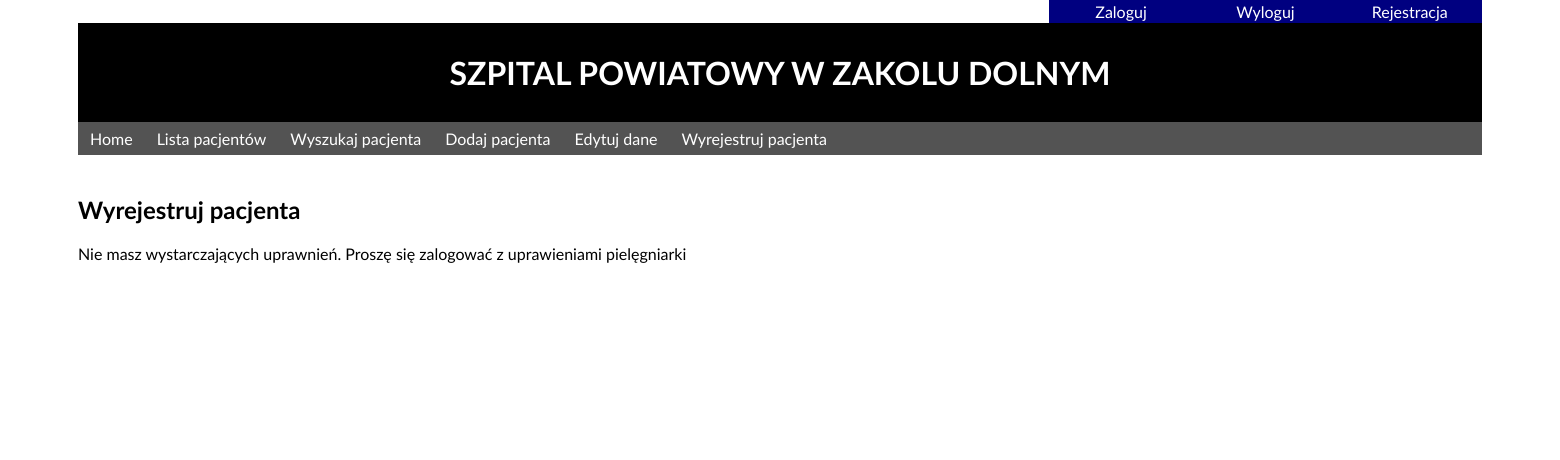
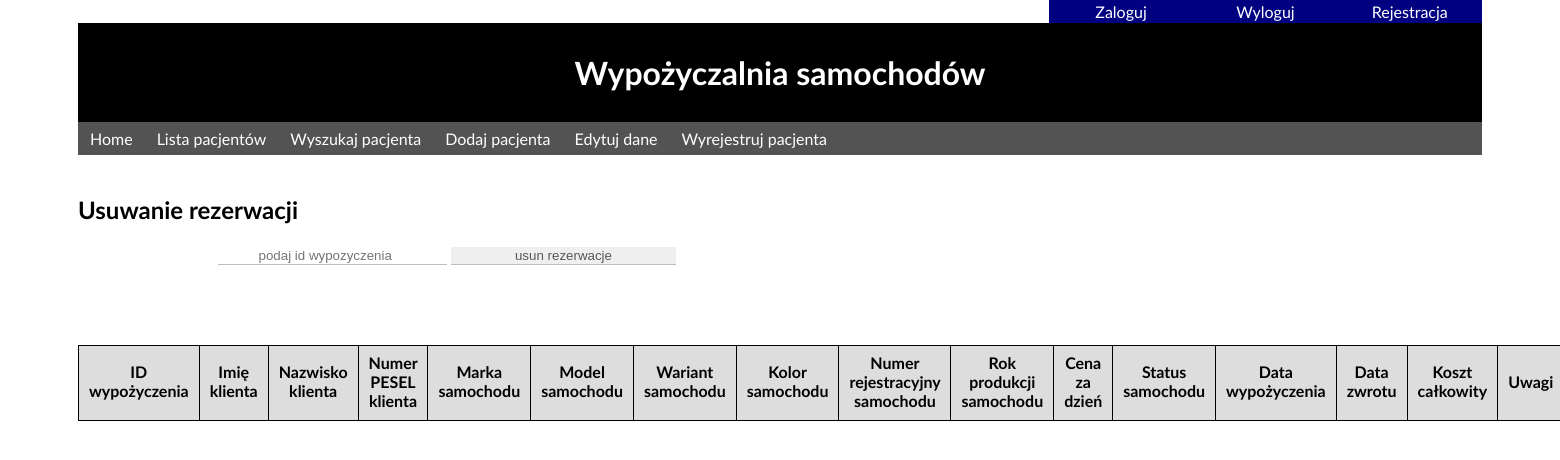
Before and after one commit to BartoszWrombel/wypozyczalnia, a PHP site: page /widoki/usun_p.php in a window 1560 px wide. Shown: the top 460 px of the page. Run offline with PHP 8.4, Linux system fonts and the light colour scheme; the visitor is signed in with stand-in values (Sample User, id 1); data that the repository does not hold is empty.

Commit message:
usuwanie rezerwacji

```diff
--- a/skrypty/usun_p_s.php
+++ b/skrypty/usun_p_s.php
@@ -1,6 +1,41 @@
 <?php
-	require '../baza.php';
-	//sprawdzenie czy pacjent o podanym numerze pesel istnieje
+require '../baza.php';
+
+
+if (isset($_POST['usun_rezerwacje'])) {
+	$id_wypozyczenia = $_POST['id_wypozyczenia'];
+
+	// Sprawdzenie, czy rezerwacja o podanym identyfikatorze istnieje
+	$sql_rezerwacje = 'SELECT COUNT(*)
+					   FROM wypozyczenia
+					   WHERE id_wypozyczenia = :id_wypozyczenia';
+	$stmt_rezerwacje = $pdo->prepare($sql_rezerwacje);
+	$stmt_rezerwacje->bindValue(':id_wypozyczenia', $id_wypozyczenia, PDO::PARAM_INT);
+	$stmt_rezerwacje->execute();
+	$ilosc_rezerwacji = $stmt_rezerwacje->fetchColumn();
+
+	if ($ilosc_rezerwacji > 0) {
+		// Usunięcie rezerwacji
+		$sql_usun_rezerwacje = 'DELETE FROM wypozyczenia
+								WHERE id_wypozyczenia = :id_wypozyczenia';
+		$stmt_usun_rezerwacje = $pdo->prepare($sql_usun_rezerwacje);
+		$stmt_usun_rezerwacje->bindValue(':id_wypozyczenia', $id_wypozyczenia, PDO::PARAM_INT);
+
+		if ($stmt_usun_rezerwacje->execute()) {
+			echo 'Rezerwacja o identyfikatorze ' . $id_wypozyczenia . ' została usunięta.';
+			// header("Location: {$_SERVER['PHP_SELF']}");
+		} else {
+			echo '<h4 style="color:red;">Błąd podczas usuwania rezerwacji!</h4>';
+		}
+	} else {
+		echo 'Rezerwacja o podanym identyfikatorze nie istnieje.';
+	}
+}
+?>
+
+<!-- <?php
+		require '../baza.php';
+		//sprawdzenie czy pacjent o podanym numerze pesel istnieje
 		$sql1 = 'SELECT Count(numer_pesel)
 				FROM pacjent
 				WHERE numer_pesel = :numer_pesel';
@@ -12,20 +47,18 @@
 		if ($ilosc_pesel !== 0) {
 			$sql2 = 'DELETE FROM pacjent
 					WHERE numer_pesel = :numer_pesel';
-			$stmt2 = $pdo -> prepare($sql2);
+			$stmt2 = $pdo->prepare($sql2);
 			$stmt2->bindValue(':numer_pesel', $_POST['numer_pesel'], PDO::PARAM_INT);
 			$stmt2->execute();
 			$pesel_del = $_POST['numer_pesel'];
 
 			if ($_POST['numer_pesel'] != null) {
 
-				echo 'Usunięto pacjenta: o NUMERZE PESEL: '.$pesel_del;
-			}
-			else {
+				echo 'Usunięto pacjenta: o NUMERZE PESEL: ' . $pesel_del;
+			} else {
 				echo '<h4 style="color:red;">Nie wybrano pacjenta!</h4>';
 			}
-		}
-		else {
+		} else {
 			echo 'Podany pacjent w bazie nie istnieje.';
 		}
-?>
+		?> -->
--- a/widoki/usun_p.php
+++ b/widoki/usun_p.php
@@ -1,17 +1,19 @@
 <!DOCTYPE html>
 <html lang="pl">
+
 <head>
 	<meta charset="utf-8">
-<title>Szpital powiatowy w Zakolu Dolnym</title>
+	<title>Wypożyczalnia samochodów</title>
 	<link rel="stylesheet" type="text/css" href="../style/style.css" />
 </head>
+
 <body>
 	<div class="wrapper">
 		<a href="rejestruj.php" class="right">Rejestracja</a>
 		<a href="wyloguj.php" class="right">Wyloguj</a>
 		<a href="login.php" class="right">Zaloguj</a>
 
-	<h1>SZPITAL POWIATOWY W ZAKOLU DOLNYM</h1>
+		<h1>Wypożyczalnia samochodów</h1>
 		<nav>
 			<ul>
 				<li><a href="../index.php">Home</a></li>
@@ -23,47 +25,71 @@
 			</ul>
 			</ul>
 		</nav>
-	<h2>Wyrejestruj pacjenta</h2>
+		<h2>Usuwanie rezerwacji</h2>
 		<?php
 		session_start();
-		if(isset($_SESSION['sesja'])) {
-			if ($_SESSION['uprawnienia'] == 'pielęgniarka') {
+		if (isset($_SESSION['sesja'])) {
+			// if ($_SESSION['uprawnienia'] == 'pielęgniarka') {
 		?>
 			<form name="dane" action="usun_p.php" method="post">
-
-
-			<input type="number" name="numer_pesel" placeholder="podaj numer pesel" style="width:20%;display:inline;text-align:center;" />
-			<input type="submit" name="submit" value="Wyrejestruj" style="width:20%;display:inline;" />
+				<input type="number" name="id_wypozyczenia" placeholder="podaj id wypozyczenia" style="width:20%;display:inline;text-align:center;" />
+				<input type="submit" name="usun_rezerwacje" value="usun rezerwacje" style="width:20%;display:inline;" />
 			</form>
 			<table>
 				<tr>
-				<th>Imię pacjenta</th><th>Nazwisko pacjenta</th><th>Numer PESEL</th>
-				<th>Imię lekarza</th><th>Nazwisko lekarza</th><th>Oddział</th><th>Historia choroby</th>
+					<th>ID wypożyczenia</th>
+					<th>Imię klienta</th>
+					<th>Nazwisko klienta</th>
+					<th>Numer PESEL klienta</th>
+					<th>Marka samochodu</th>
+					<th>Model samochodu</th>
+					<th>Wariant samochodu</th>
+					<th>Kolor samochodu</th>
+					<th>Numer rejestracyjny samochodu</th>
+					<th>Rok produkcji samochodu</th>
+					<th>Cena za dzień</th>
+					<th>Status samochodu</th>
+					<th>Data wypożyczenia</th>
+					<th>Data zwrotu</th>
+					<th>Koszt całkowity</th>
+					<th>Uwagi</th>
 				</tr>
 				<?php
-				require ('../skrypty/lista_p_s.php');
-				foreach ($pacjenci as $pacjent => $link) {
+				require('../skrypty/lista_p_s.php');
+				foreach ($wypozyczenia as $wypozyczenia1 => $link) {
 				?>
 					<tr>
-				<td><?= $link['imie'] ?></td><td><?= $link['nazwisko'] ?></td><td><?= $link['numer_pesel'] ?></td>
-				<td><?= $link['imie_l'] ?></td><td><?= $link['nazwisko_l'] ?></td>
-				<td><?= $link['oddzial'] ?></td><td><?= $link['historia_choroby'] ?></td>
+						<td><?= $link['id_wypozyczenia'] ?></td>
+						<td><?= $link['imie'] ?></td>
+						<td><?= $link['nazwisko'] ?></td>
+						<td><?= $link['pesel'] ?></td>
+						<td><?= $link['marka'] ?></td>
+						<td><?= $link['model'] ?></td>
+						<td><?= $link['wariant'] ?></td>
+						<td><?= $link['kolor'] ?></td>
+						<td><?= $link['numer_rejestracyjny'] ?></td>
+						<td><?= $link['rok_produkcji'] ?></td>
+						<td><?= $link['cena_za_dzien'] ?></td>
+						<td><?= $link['status_samochodu'] ?></td>
+						<td><?= $link['data_wypozyczenia'] ?></td>
+						<td><?= $link['data_zwrotu'] ?></td>
+						<td><?= $link['koszt_calkowity'] ?></td>
+						<td><?= $link['uwagi'] ?></td>
 					</tr>
 				<?php
 				}
 				?>
 			</table>
 		<?php
-				require ('../skrypty/usun_p_s.php');
-			}
-			else {
+			require('../skrypty/usun_p_s.php');
+		} else {
 			echo "Nie masz wystarczających uprawnień. Proszę się zalogować z uprawieniami pielęgniarki";
 		}
-		}
-		else {
-			echo 'Proszę się zalogować z uprawieniami pielęgniarki.';
-		}
+		// } else {
+		// 	echo 'Proszę się zalogować z uprawieniami pielęgniarki.';
+		// }
 		?>
 	</div>
 </body>
+
 </html>
```
Lines whose indentation alone changed are shown as unchanged.
